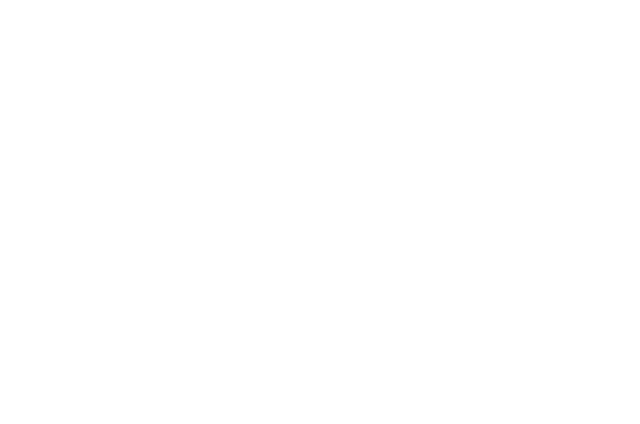
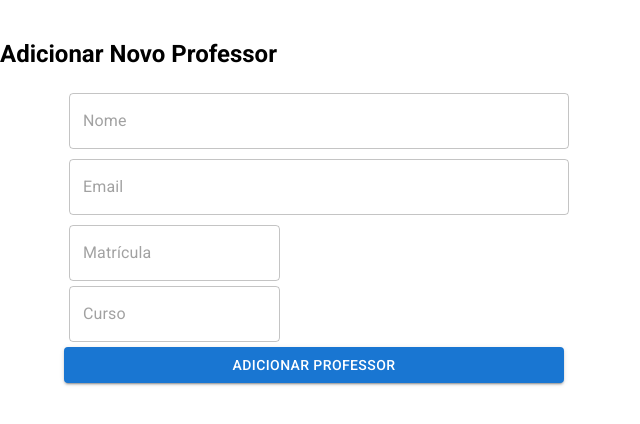
Before and after one commit to HigoHenrique/Project-PIBIC, a React (Vite) app: page /professor/adicionar in a window 1280 px wide. Before the commit this address had no page. Shown: the top 424 px of the page, without its empty margins (0-640 px from the left). Built offline with nearby package versions, Linux system fonts and the light colour scheme.

Commit message:
updateStyles

```diff
--- a/src/components/ProfListCell/index.jsx
+++ b/src/components/ProfListCell/index.jsx
@@ -15,9 +15,11 @@ export default function ProfListCell({ professor }) {
         <p id="email">{professor.email}</p>
       </div>
       <div className="fieldContainer">
-        <p>{professor.matricula}</p>
+        <p>Matricula: </p>
+        <p> {professor.matricula}</p>
       </div>
       <div className="fieldContainer">
+        <p>Curso: </p>
         <p>{professor.curso}</p>
       </div>
     </div>
--- a/src/components/ProfListCell/styles.css
+++ b/src/components/ProfListCell/styles.css
@@ -1,21 +1,35 @@
 img {
     width: 30px;
     height: 30px;
+    border-radius: 50px;
+    padding: 5px;
+     background-color: lightgray;
 }
 
 #container {
     display: flex;
     justify-content: space-between;
+
+    background-color: #f5f6f8;
+    border-radius: 20px;
+    padding: 0 5px;
+    margin: 10px 0
 }
 
 .fieldContainer{
     width: 200px;
+    display: flex;
+    flex-direction: column;
+
+    justify-content: center;
+    padding: 5px;
 }
 
 .imgContainer{
-   background-color: blueviolet;
+   display: flex;
    justify-content: center;
    align-items: center;
+
 }
 
 #name {
--- /dev/null
+++ b/src/hooks/useProfessorAPI.jsx
@@ -0,0 +1,16 @@
+export default function useProfessorAPI() {
+
+    async function carregarProfessores(){
+        try {
+            const response = await fetch("https://pibicdb.onrender.com/professores");
+            const data = await response.json();
+            return data || []
+          } catch (error) {
+            console.error("Erro ao carregar os dados dos professores:", error);
+          }
+    }
+
+
+
+    return {carregarProfessores}
+}
--- /dev/null
+++ b/src/pages/AddProf/index.jsx
@@ -0,0 +1,93 @@
+import React, { useState } from "react";
+import { Container, Button, TextField } from "@mui/material";
+
+import "./styles.css";
+
+export default function AddProf({ carregarProfessores }) {
+  const [novoProfessor, setNovoProfessor] = useState({
+    nome: "",
+    email: "",
+    matricula: "",
+    curso: "",
+  });
+
+  const adicionarProfessor = async () => {
+    try {
+      const response = await fetch("https://pibicdb.onrender.com/professores", {
+        method: "POST",
+        headers: {
+          "Content-Type": "application/json",
+        },
+        body: JSON.stringify(novoProfessor),
+      });
+      if (response.ok) {
+        setNovoProfessor({ nome: "", email: "", matricula: "", curso: "" });
+      } else {
+        console.error("Erro ao adicionar professor");
+      }
+    } catch (error) {
+      console.error("Erro ao adicionar professor:", error);
+    }
+  };
+  return (
+    <form>
+      <h2>Adicionar Novo Professor</h2>
+      <Container
+        sx={{
+          flexDirection: "column",
+        }}>
+        <div>
+          <TextField
+            type="text"
+            style={{ width: "500px", margin: "5px" }}
+            placeholder="Nome"
+            value={novoProfessor.nome}
+            onChange={(e) =>
+              setNovoProfessor({ ...novoProfessor, nome: e.target.value })
+            }
+          />
+        </div>
+
+        <div>
+          <TextField
+            type="text"
+            style={{ width: "500px", margin: "5px" }}
+            placeholder="Email"
+            value={novoProfessor.email}
+            onChange={(e) =>
+              setNovoProfessor({ ...novoProfessor, email: e.target.value })
+            }
+          />
+        </div>
+
+        <TextField
+          type="text"
+          style={{ width: "500px", margin: "5px", display: "block" }}
+          placeholder="Matrícula"
+          value={novoProfessor.matricula}
+          onChange={(e) =>
+            setNovoProfessor({ ...novoProfessor, matricula: e.target.value })
+          }
+        />
+        <TextField
+          type="text"
+          style={{ width: "500px", margin: "5px", display: "block" }}
+          placeholder="Curso"
+          value={novoProfessor.curso}
+          onChange={(e) =>
+            setNovoProfessor({ ...novoProfessor, curso: e.target.value })
+          }
+        />
+        <Button
+          variant="contained"
+          color="primary"
+          onClick={adicionarProfessor}
+          style={{
+            width: "500px",
+          }}>
+          Adicionar Professor
+        </Button>
+      </Container>
+    </form>
+  );
+}
--- /dev/null
+++ b/src/pages/AddProf/styles.css
@@ -0,0 +1,8 @@
+form{
+    width: 100%;
+    height: 100vh;
+
+    display: flex;
+    flex-direction: column;
+
+}
--- a/src/pages/HomeAdm/index.jsx
+++ b/src/pages/HomeAdm/index.jsx
@@ -1,110 +1,48 @@
 import React, { useState, useEffect } from "react";
-import {
-  Container
-} from "@mui/material";
+import { Button, Container } from "@mui/material";
+import { useNavigate } from "react-router-dom";
 
 import ProfListCell from "../../components/ProfListCell";
+import "./styles.css";
+import useProfessorAPI from "../../hooks/useProfessorAPI";
 
 export default function HomeAdm() {
   const [professores, setProfessores] = useState([]);
-  const [novoProfessor, setNovoProfessor] = useState({
-    nome: "",
-    email: "",
-    matricula: "",
-    curso: "",
-  });
 
-  const carregarProfessores = async () => {
-    try {
-      const response = await fetch("https://pibicdb.onrender.com/professores");
-      const data = await response.json();
-      setProfessores(data);
-    } catch (error) {
-      console.error("Erro ao carregar os dados dos professores:", error);
-    }
+  const { carregarProfessores } = useProfessorAPI();
+
+  const getProfessores = async () => {
+    carregarProfessores().then((res) => {
+      setProfessores(res);
+    })
+
   };
 
-  const adicionarProfessor = async () => {
-    try {
-      const response = await fetch("https://pibicdb.onrender.com/professores", {
-        method: "POST",
-        headers: {
-          "Content-Type": "application/json",
-        },
-        body: JSON.stringify(novoProfessor),
-      });
-      if (response.ok) {
-        // Se o professor foi adicionado com sucesso, recarrega a lista de professores
-        carregarProfessores();
-        // Limpa os campos do novo professor após adicionar
-        setNovoProfessor({ nome: "", email: "", matricula: "", curso: "" });
-      } else {
-        console.error("Erro ao adicionar professor");
-      }
-    } catch (error) {
-      console.error("Erro ao adicionar professor:", error);
-    }
-  };
+  const navigateTo = useNavigate();
 
   useEffect(() => {
-    carregarProfessores();
-
-    console.log(professores);
+    getProfessores();
   }, []);
 
   return (
     <Container>
-      <h1>Lista de Professores</h1>
+      <div className="header">
+        <h1>Lista de Professores</h1>
 
-      <tr>
-        <th>ID</th>
-        <th>Nome</th>
-        <th>Email</th>
-        <th>Matrícula</th>
-        <th>Curso</th>
-      </tr>
+        <div className="buttonContainer">
+          <Button
+            variant="contained"
+            onClick={() => {
+              navigateTo("/professor/adicionar");
+            }}>
+            Adicionar
+          </Button>
+        </div>
+      </div>
+
       {professores.map((professor, index) => {
-        return (
-          <ProfListCell key={index} professor={professor} />
-        )
+        return <ProfListCell key={index} professor={professor} />;
       })}
-
-      <h2>Adicionar Novo Professor</h2>
-      <div>
-        <input
-          type="text"
-          placeholder="Nome"
-          value={novoProfessor.nome}
-          onChange={(e) =>
-            setNovoProfessor({ ...novoProfessor, nome: e.target.value })
-          }
-        />
-        <input
-          type="text"
-          placeholder="Email"
-          value={novoProfessor.email}
-          onChange={(e) =>
-            setNovoProfessor({ ...novoProfessor, email: e.target.value })
-          }
-        />
-        <input
-          type="text"
-          placeholder="Matrícula"
-          value={novoProfessor.matricula}
-          onChange={(e) =>
-            setNovoProfessor({ ...novoProfessor, matricula: e.target.value })
-          }
-        />
-        <input
-          type="text"
-          placeholder="Curso"
-          value={novoProfessor.curso}
-          onChange={(e) =>
-            setNovoProfessor({ ...novoProfessor, curso: e.target.value })
-          }
-        />
-        <button onClick={adicionarProfessor}>Adicionar Professor</button>
-      </div>
     </Container>
   );
 }
--- /dev/null
+++ b/src/pages/HomeAdm/styles.css
@@ -0,0 +1,10 @@
+.header{
+    display: flex;
+    justify-content: space-between;
+}
+
+.buttonContainer{
+    display: flex;
+    justify-content: center;
+    align-items: center;
+}
--- a/src/routes.jsx
+++ b/src/routes.jsx
@@ -4,6 +4,7 @@ import HomeAdm from './pages/HomeAdm'
 import Login from './pages/Login'
 import Aluno from './pages/Aluno'
 import HomeProf from './pages/HomeProf'
+import AddProf from "./pages/AddProf"
 
 
 export default function Router() {
@@ -11,10 +12,11 @@ export default function Router() {
         <BrowserRouter>
             <Routes>
                 <Route path='/' element={<ChoseLogin/>} />
-                <Route path='/homeAdm' element={<HomeAdm/>} />
-                <Route path='/login' element={<Login/>} />
+                <Route path='/administrador' element={<HomeAdm/>} />
+                <Route path='/login' element={<HomeAdm/>} />
                 <Route path='/aluno' element={<Aluno/>} />
-                <Route path='/homeProf' element={<HomeProf/>} />
+                <Route path='/professor' element={<HomeProf/>} />
+                <Route path="/professor/adicionar" element={<AddProf />} />
             </Routes>
         </BrowserRouter>
     )
```
